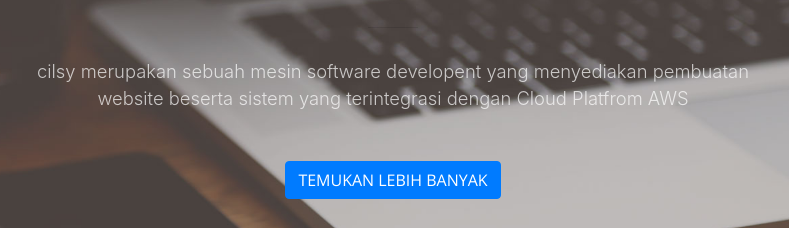
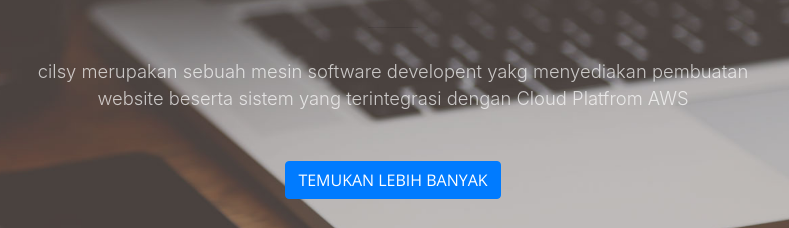
Before and after one commit to Rizal-I/LandingPage, a website with bundled scripts: page index.html in a window 1280 px wide. Shown: the part 379-607 px from the top of the page, 247-1036 px from the left. Built offline with nearby package versions, Linux system fonts and the light colour scheme.

Commit message:
Update index.html

```diff
--- a/index.html
+++ b/index.html
@@ -64,7 +64,7 @@
           <hr>
         </div>
         <div class="col-lg-8 mx-auto">
-          <p class="text-faded mb-5">cilsy merupakan sebuah mesin software developent yang menyediakan pembuatan website beserta sistem yang terintegrasi dengan Cloud Platfrom AWS</p>
+          <p class="text-faded mb-5">cilsy merupakan sebuah mesin software developent yakg menyediakan pembuatan website beserta sistem yang terintegrasi dengan Cloud Platfrom AWS</p>
           <a class="btn btn-primary btn-xl js-scroll-trigger" href="#about">Temukan Lebih Banyak</a>
         </div>
       </div>
```
